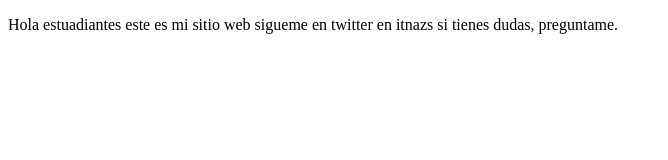
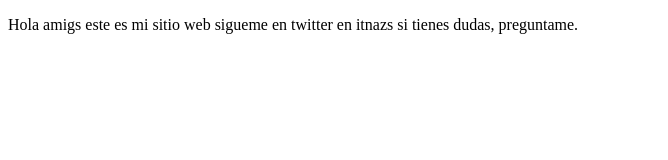
Before and after one commit to itnazs/proyectoDemoCursoPrework, a plain HTML site: page index.html in a window 1280 px wide. Shown: the whole page, without its empty margins (0-668 px from the left). Drawn offline with Linux system fonts and the light colour scheme.

Commit message:
cambiamos estudiantes por amigos

```diff
--- a/index.html
+++ b/index.html
@@ -8,7 +8,7 @@
 </head>
 <body>
     <p>
-        Hola estuadiantes este es mi sitio web
+        Hola amigs este es mi sitio web
         sigueme en twitter en itnazs si tienes dudas, preguntame.
     </p>
 </body>
```
